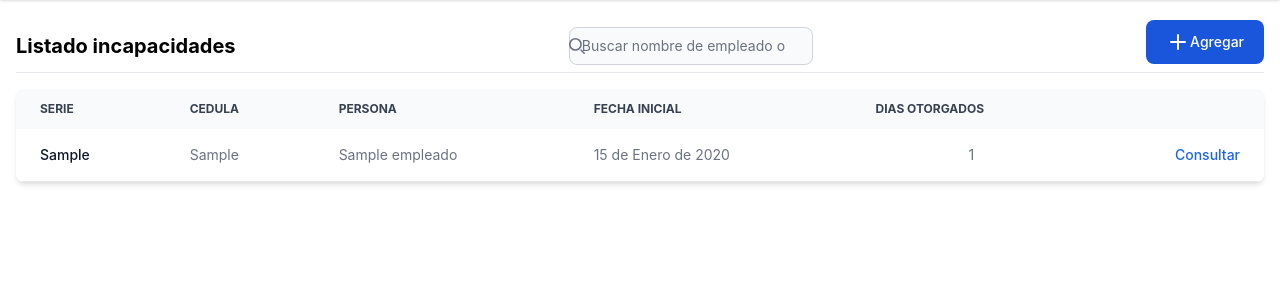
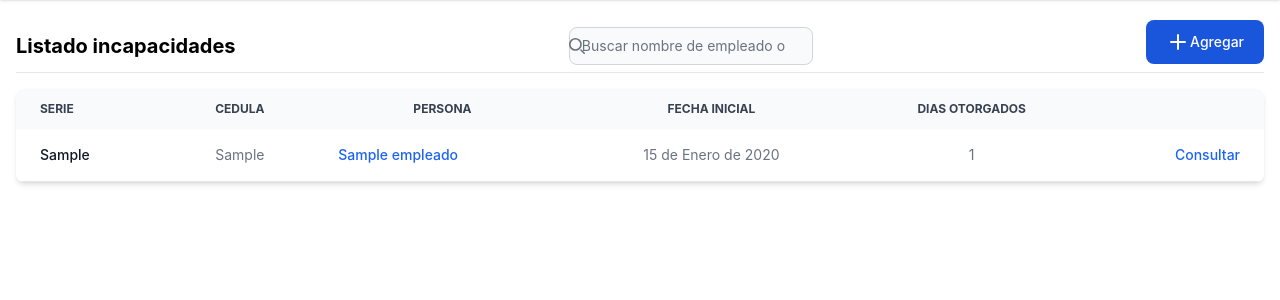
Before and after one commit to c-m-a/incapacidades, a Django app: page / in a window 1280 px wide. Shown: the part 64-364 px from the top of the page. Run offline with Django 4.2, Linux system fonts and the light colour scheme; tables that the repository leaves empty hold one stand-in row (values such as "Sample post"); some libraries are stand-ins or nearby versions.

Commit message:
Refactor: Actualizando plantilla home para redireccionar el enlace de consultar al formulario de edicion

```diff
--- a/incapacidades/templates/home.html
+++ b/incapacidades/templates/home.html
@@ -36,10 +36,10 @@
           <thead class="text-xs text-gray-700 uppercase bg-gray-50 dark:bg-gray-700 dark:text-gray-400">
               <tr>
                   <th scope="col" class="px-6 py-3">serie</th>
-                  <th scope="col" class="px-6 py-3">cedula</th>
-                  <th scope="col" class="px-6 py-3">persona</th>
-                  <th scope="col" class="px-6 py-3">fecha inicial</th>
-                  <th scope="col" class="px-6 py-3">dias otorgados</th>
+                  <th scope="col" class="px-6 py-3 text-center">cedula</th>
+                  <th scope="col" class="px-6 py-3 text-center">persona</th>
+                  <th scope="col" class="px-6 py-3 text-center">fecha inicial</th>
+                  <th scope="col" class="px-6 py-3 text-center">dias otorgados</th>
                   <th scope="col" class="px-6 py-3">
                       <span class="sr-only">Edit</span>
                   </th>
@@ -49,12 +49,19 @@
             {% for movimiento in movimientos %}
             <tr class="bg-white border-b dark:bg-gray-800 dark:border-gray-700 hover:bg-gray-50 dark:hover:bg-gray-600">
                 <th scope="row" class="px-6 py-4 font-medium text-gray-900 whitespace-nowrap dark:text-white">{{ movimiento.serie }}</th>
-                <td class="px-6 py-4">{{ movimiento.empleado.docto_empleado }}</td>
-                <td class="px-6 py-4">{{ movimiento.empleado.nombre}}</td>
-                <td class="px-6 py-4">{{ movimiento.fecha_inicio}}</td>
+                <td class="px-6 py-4 text-center">{{ movimiento.empleado.docto_empleado }}</td>
+                <td class="px-6 py-4">
+                    <a href="empleados/{{ movimiento.empleado.id }}" class="font-medium text-blue-600 dark:text-blue-500 hover:underline">
+                        {{ movimiento.empleado.nombre}}
+                    </a>
+                </td>
+                <td class="px-6 py-4 text-center">{{ movimiento.fecha_inicio}}</td>
                 <td class="px-6 py-4 text-center">{{ movimiento.dias}}</td>
                 <td class="px-6 py-4 text-right">
-                    <a href="empleados/{{ movimiento.empleado.id }}" class="font-medium text-blue-600 dark:text-blue-500 hover:underline">Consultar</a>
+                    <a
+                        href="movimientos/{{ movimiento.id }}/"
+                        class="font-medium text-blue-600 dark:text-blue-500 hover:underline"
+                    >Consultar</a>
                 </td>
             </tr>
             {% endfor %}
```
